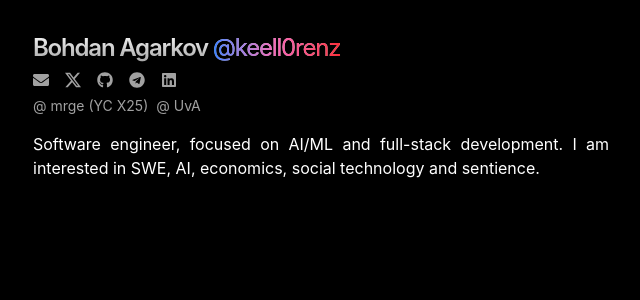
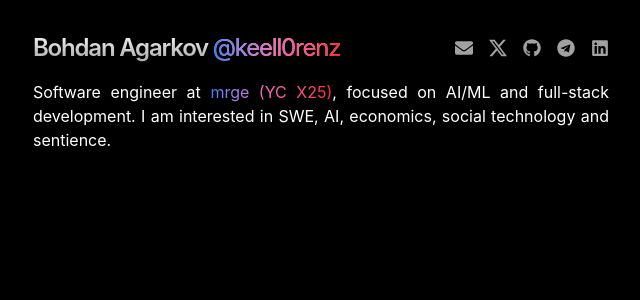
Before and after one commit to keell0renz/visitcard, a Next.js app: page / in a window 1280 px wide. Shown: the top 300 px of the page, without its empty margins (319-959 px from the left). Built offline with nearby package versions, Linux system fonts and the light colour scheme.

Commit message:
Refactor page layout for improved structure; adjust social link icons and sizes, and update text formatting

```diff
--- a/app/page.tsx
+++ b/app/page.tsx
@@ -5,37 +5,33 @@ import { SiX } from 'react-icons/si';
 export default function Page() {
   return (
     <section>
-      <h1 className="mb-2 text-2xl font-semibold tracking-tighter bg-clip-text text-transparent bg-gradient-to-b from-white to-neutral-400">
+      <div className="flex justify-between items-center mb-4">
+        <h1 className="text-2xl font-semibold tracking-tighter bg-clip-text text-transparent bg-gradient-to-b from-white to-neutral-400">
           Bohdan Agarkov{' '}
           <span className="bg-clip-text bg-gradient-to-r from-blue-500 via-pink-400 to-red-500 font-normal">
             @keell0renz
           </span>
         </h1>
-      <div className="flex flex-row gap-4 mb-2 text-sm">
-        <SocialLink href="mailto:bogdan122305@gmail.com" icon={FaEnvelope} size={16} />
-        <SocialLink href="https://twitter.com/keell0renz" icon={SiX} size={16} />
-        <SocialLink href="https://github.com/keell0renz/" icon={FaGithub} size={16} />
-        <SocialLink href="https://t.me/keellorenz" icon={FaTelegram} size={16} />
-        <SocialLink href="https://www.linkedin.com/in/bohdan-agarkov-87937a276/" icon={FaLinkedin} size={16} />
+        <div className="flex flex-row gap-4 text-sm">
+          <SocialLink href="mailto:bogdan122305@gmail.com" icon={FaEnvelope} size={18} />
+          <SocialLink href="https://twitter.com/keell0renz" icon={SiX} size={18} />
+          <SocialLink href="https://github.com/keell0renz/" icon={FaGithub} size={18} />
+          <SocialLink href="https://t.me/keellorenz" icon={FaTelegram} size={18} />
+          <SocialLink href="https://www.linkedin.com/in/bohdan-agarkov-87937a276/" icon={FaLinkedin} size={18} />
         </div>
-      <div className="flex flex-row gap-2 mb-4">
+      </div>
+
+      <p className="mb-4 text-justify">
+        {`Software engineer at `}
         <a
           href="https://mrge.io"
-          className="text-neutral-400 text-sm text-justify hover:text-blue-500 hover:underline"
           target="_blank"
+          rel="noopener noreferrer"
+          className="bg-clip-text text-transparent bg-gradient-to-r from-blue-500 via-pink-400 to-red-500 hover:opacity-80 transition-opacity"
         >
-          @ mrge (YC X25)
+          mrge (YC X25)
         </a>
-        <a
-          href="https://www.uva.nl/"
-          className="text-neutral-400 text-sm text-justify hover:text-blue-500 hover:underline"
-          target="_blank"
-        >
-          @ UvA
-        </a>
-      </div>
-      <p className="mb-4 text-justify">
-        {`Software engineer, focused on AI/ML and full-stack development.
+        {`, focused on AI/ML and full-stack development.
         I am interested in SWE, AI, economics, social technology and sentience.`}
       </p>
     </section>
```
Lines whose indentation alone changed are shown as unchanged.
